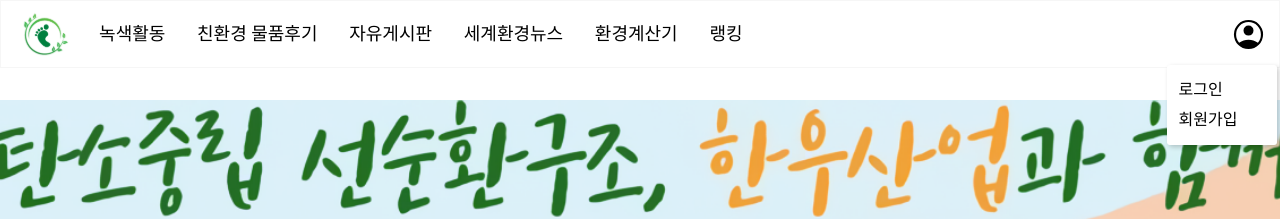
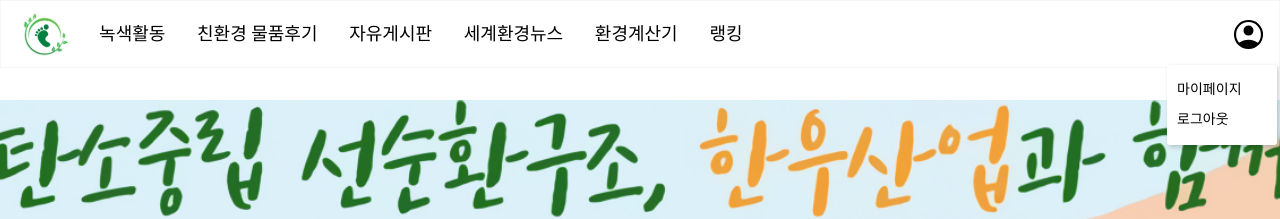
Before and after one commit to sungstii/seb42_main_022, a React (Create React App) app in the folder client/: page / in a window 1280 px wide. Both pictures are taken after a click on the icon 1248 px from the left and 34 px from the top of the page. Shown: the top 219 px of the page. Built offline with nearby package versions, Linux system fonts and the light colour scheme; no server answers.

Commit message:
feat: 라우팅추가

```diff
--- a/client/src/components/Header.tsx
+++ b/client/src/components/Header.tsx
@@ -1,5 +1,5 @@
-import React, { ComponentType, HtmlHTMLAttributes, ReactElement } from "react";
-import { Link } from "react-router-dom";
+import React, { ComponentType } from "react";
+import { Link, useNavigate } from "react-router-dom";
 import { ReactComponent as LogoImg } from "../icon/main_logo.svg";
 import { ReactComponent as ProfileIcon } from "../icon/account_circle.svg";
 import styled, { css } from "styled-components";
@@ -96,14 +96,32 @@ const Li = styled.li`
 `;
 
 const LinkWrapper = styled(Link)`
-  font-size: 16px;
+  display: flex;
+  align-items: center;
+  width: 100%;
+  height: 100%;
+  font-size: 14px;
   text-decoration: none;
   color: black;
 `;
+const LogoutBtn = styled.div`
+  display: flex;
+  align-items: center;
+  width: 100%;
+  height: 100%;
+  font-size: 14px;
+  color: black;
+  cursor: pointer;
+`;
 
 const Header = () => {
+  const navigate = useNavigate();
   const [myPageIsOpen, myPageRef, myPageHandler] = useDetectClose(false);
-  const aaa = true;
+  const aaa = false;
+  const logout = () => {
+    localStorage.removeItem("refresh");
+    navigate("/");
+  };
   if (useHideHeader()) return null;
   return (
     <Container>
@@ -163,36 +181,15 @@ const Header = () => {
                   </LinkWrapper>
                 </Li>
                 <Li>
-                  <LinkWrapper to="./logout">
+                  <LogoutBtn onClick={logout}>
                     &nbsp;&nbsp;&nbsp;로그아웃
-                  </LinkWrapper>
+                  </LogoutBtn>
                 </Li>
               </Ul>
             )}
           </Menu>
         </ProfileWrapper>
       </HeaderContainer>
-      {/* <ModalContainer>
-        {token ? (
-          modal ? (
-            <ModalWrapper ref={modalWrapperRef}>
-              <MoveMyPage to="./mypage">
-                &nbsp;&nbsp;&nbsp;마이페이지
-              </MoveMyPage>
-              <LogoutBtn onClick={logout}>&nbsp;&nbsp;&nbsp;로그아웃</LogoutBtn>
-            </ModalWrapper>
-          ) : null
-        ) : modal ? (
-          <ModalWrapper ref={modalWrapperRef}>
-            <MoveLoginPage to="./signin">
-              &nbsp;&nbsp;&nbsp;로그인
-            </MoveLoginPage>
-            <MoveSignUpPage to="./signup">
-              &nbsp;&nbsp;&nbsp;회원가입
-            </MoveSignUpPage>
-          </ModalWrapper>
-        ) : null}
-      </ModalContainer> */}
     </Container>
   );
 };
--- a/client/src/utils/useCheckAuth.ts
+++ b/client/src/utils/useCheckAuth.ts
@@ -7,6 +7,7 @@ import { sessionState } from "../recoil/state";
 function useCheckAuth(token: string | null) {
   const location = useLocation();
   const refresh = localStorage.refresh;
+  // useRecoilState사용시 렌더링 발생함으로 useSetRecoilState를 사용하여 불필요한 렌더링 방지
   const setSession = useSetRecoilState(sessionState);
   const getAccessToken = () => {
     axios
```
